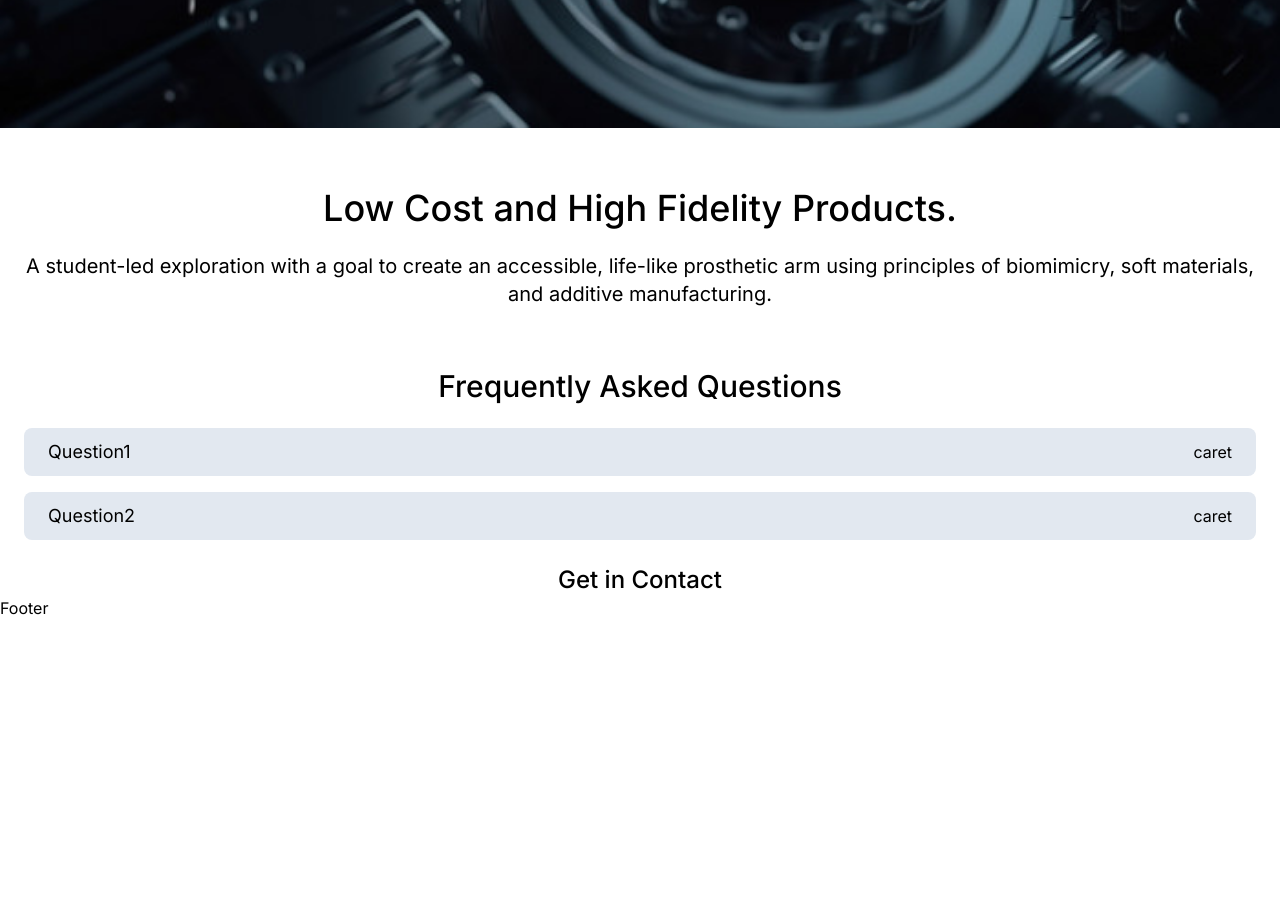
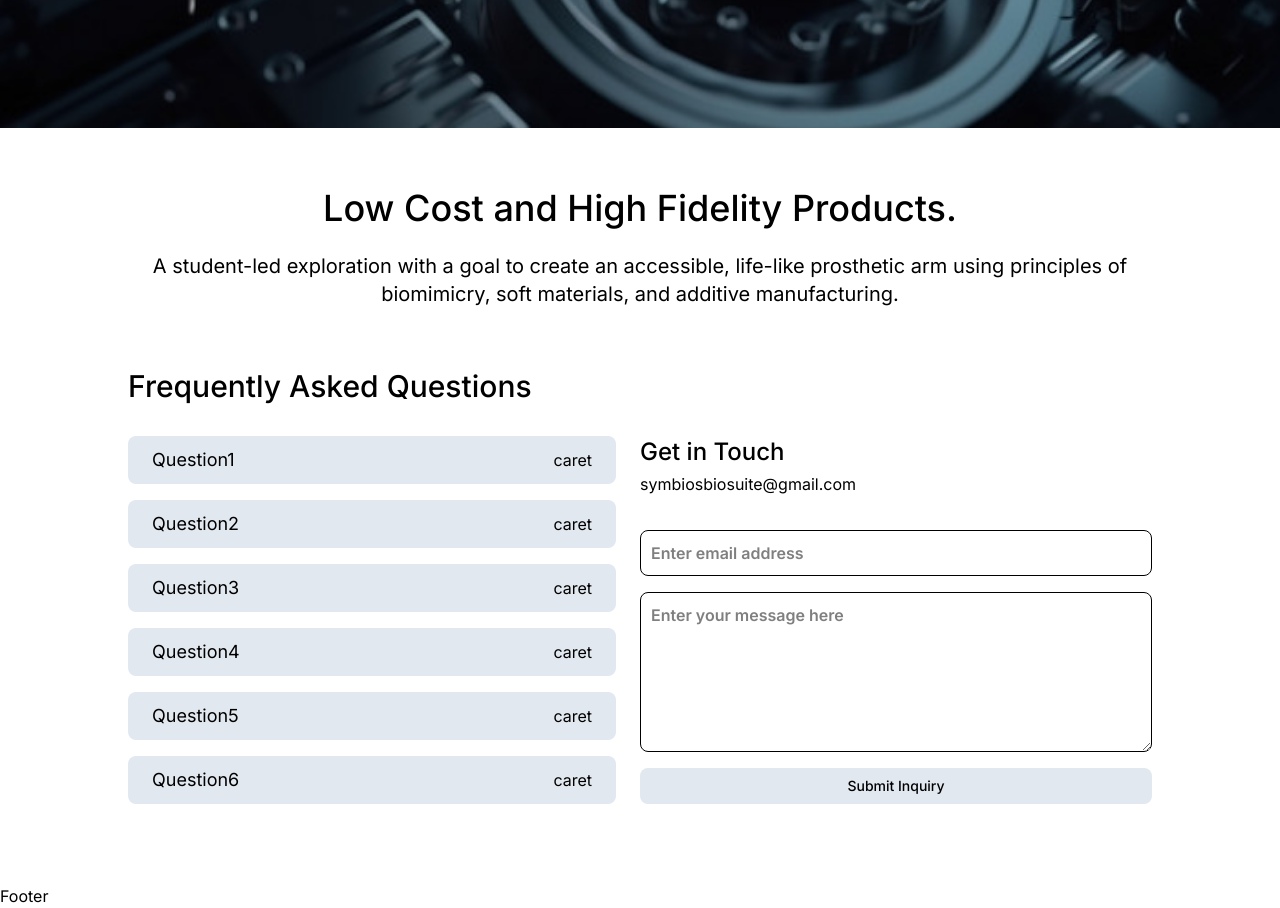
Before and after one commit to spencerhum04/symbios, a React (Vite) app: page / in a window 1280 px wide. Shown: the part 400-1308 px from the top of the page. Before the commit the page ends 1020 px from the top, so only its background shows below. Built offline with nearby package versions, Linux system fonts and the light colour scheme.

Commit message:
feat: form

```diff
--- /dev/null
+++ b/src/components/Form.tsx
@@ -0,0 +1,99 @@
+import { useNavigate } from "react-router-dom";
+import { useEffect, useState } from "react";
+
+export default function Form() {
+
+    useEffect(() => {
+        window.scrollTo(0, 0);
+    }, [location]);
+
+    const navigate = useNavigate();
+
+    const ACCESS = "54dd3b91-2f9a-4c9a-8a13-0922f1b19cd3";
+
+    const [formData, setFormData] = useState({
+        email: "",
+        message: ""
+    });
+
+    const [error, setError] = useState("");
+
+    const handleInputChange = (event: React.ChangeEvent<HTMLInputElement | HTMLTextAreaElement>) => {
+        const { name, value } = event.target;
+        setFormData({
+            ...formData,
+            [name]: value
+        });
+    };
+
+    const isFormValid = () => {
+        return formData.email && formData.message;
+    };
+
+    const onSubmit = async (event: any) => {
+        event.preventDefault();
+
+        if (!ACCESS) {
+            console.error("ACCESS key is undefined!");
+            return;
+        }
+
+        if (!isFormValid()) {
+            setError("All fields are required!");
+            return;
+        }
+
+        const form = new FormData(event.target);
+        form.append("access_key", ACCESS);
+
+        const object = Object.fromEntries(form);
+        const json = JSON.stringify(object);
+
+        try {
+            const res = await fetch("https://api.web3forms.com/submit", {
+                method: "POST",
+                headers: {
+                    "Content-Type": "application/json",
+                    Accept: "application/json"
+                },
+                body: json
+            }).then((res) => res.json());
+
+            if (res.success) {
+                console.log("Success", res);
+                navigate("/");
+            } else {
+                console.error("Submission failed", res);
+            }
+        } catch (error) {
+            console.error("Error during submission", error);
+        }
+    };
+
+    return (
+        <div className="w-full flex flex-col items-center justify-center">
+            <form onSubmit={onSubmit} className="w-full place-items-center sm:place-items-start">
+                <div className="flex flex-col gap-y-4 mt-2.5 w-full">
+                    <input type="email" name="email" value={formData.email} onChange={handleInputChange}
+                        className="font-semibold bg-transparent border border-navy rounded-lg p-2.5 focus:outline-none"
+                        placeholder="Enter email address"
+                    />
+                    <textarea name="message" value={formData.message} onChange={handleInputChange}
+                        className="font-semibold bg-transparent border border-navy h-40 rounded-lg p-2.5 focus:outline-none"
+                        placeholder="Enter your message here"
+                    ></textarea>
+                    {error && <div className="text-red-600 text-sm">{error}</div>}
+                    {isFormValid() ?
+                        (<button type="submit" className="text-sm rounded-lg p-2 focus:outline-none font-medium bg-slate-300 hover:bg-slate-400 cursor-pointer">
+                            Submit Inquiry
+                        </button>)
+                        :
+                        (<button type="submit" className="text-sm rounded-lg p-2 focus:outline-none font-medium bg-slate-200 cursor-not-allowed" disabled>
+                            Submit Inquiry
+                        </button>)
+                    }
+                </div>
+            </form>
+        </div>
+    );
+}
--- a/src/components/Navbar.tsx
+++ b/src/components/Navbar.tsx
@@ -35,7 +35,7 @@ export default function Navbar() {
                 </button>
                 <img src={logo} className="h-6" />
             </div>
-            <div ref={sideRef} className={`top-0 left-0 absolute z-10 bg-slate-100 py-2 w-80 h-full duration-500 ease-out transition-transform ${menu ? "translate-x-0" : "-translate-x-full"}`}>
+            <div ref={sideRef} className={`top-0 left-0 absolute z-10 bg-slate-100 w-80 h-full duration-500 ease-out transition-transform ${menu ? "translate-x-0" : "-translate-x-full"}`}>
                 <div className="h-16 place-content-center border-b border-slate-300 px-6">
                     <img src={logo} className="h-6" />
                 </div>
--- a/src/components/Prompt.tsx
+++ b/src/components/Prompt.tsx
@@ -18,7 +18,7 @@ export default function Prompt({ question, answer } : { question: String, answer
         <div>
             <div className={`flex flex-row items-center justify-between bg-slate-200 px-6 py-2.5 ${dropdown ? "rounded-t-lg" : "rounded-lg"}`}>
                 <div className="text-lg">{question}</div>
-                <div onClick={() => setDropdown(!dropdown)}>caret</div>
+                <div className="cursor-pointer" onClick={() => setDropdown(!dropdown)}>caret</div>
             </div>
             <div ref={answerRef} className="bg-slate-100 px-6 rounded-b-lg duration-500 ease-out transition-all overflow-hidden" style={{ height: `${height}px` }}>
                 <div className="text-lg py-2.5">{answer}</div>
--- a/src/routes/landing/landing.tsx
+++ b/src/routes/landing/landing.tsx
@@ -4,10 +4,10 @@ import Support from "./sections/support";
 
 export default function Landing() {
     return (
-        <>
+        <div className="pb-20">
             <Hero />
             <Overview />
             <Support />
-        </>
+        </div>
     )
 }
--- a/src/routes/landing/sections/overview.tsx
+++ b/src/routes/landing/sections/overview.tsx
@@ -1,6 +1,6 @@
 export default function Overview() {
     return (
-        <div className="py-15 px-6 text-center flex flex-col gap-6">
+        <div className="py-15 px-6 sm:px-32 text-center flex flex-col gap-6">
             <div className="text-4xl font-medium">Low Cost and High Fidelity Products.</div>
             <div className="text-xl">A student-led exploration with a goal to create an accessible, life-like prosthetic arm using principles of biomimicry, soft materials, and additive manufacturing.</div>
         </div>
--- a/src/routes/landing/sections/support.tsx
+++ b/src/routes/landing/sections/support.tsx
@@ -1,14 +1,28 @@
+import Form from "../../../components/Form";
 import Prompt from "../../../components/Prompt";
 
 export default function Support() {
     return (
-        <div className="flex flex-col px-6 gap-6">
-            <div className="text-3xl font-medium text-center">Frequently Asked Questions</div>
-            <div className="flex flex-col gap-4">
-                <Prompt question={"Question1"} answer={"Answer1"} />
-                <Prompt question={"Question2"} answer={"Answer2 Answer2 Answer2 Answer2 Answer2 Answer2 Answer2 Answer2"} />
+        <div className="flex flex-col px-6 sm:px-32 gap-8">
+            <div className="text-3xl font-medium text-center sm:text-left">Frequently Asked Questions</div>
+            <div className="flex flex-col sm:flex-row gap-6">
+                <div className="flex flex-col gap-4 sm:max-w-1/2">
+                    <Prompt question={"Question1"} answer={"Answer1"} />
+                    <Prompt question={"Question2"} answer={"Answer2 Answer2 Answer2 Answer2 Answer2 Answer2 Answer2 Answer2"} />
+                    <Prompt question={"Question3"} answer={"Answer3 Answer3 Answer3 Answer3 Answer3 Answer3 Answer3 Answer3 Answer3 Answer3 Answer3"} />
+                    <Prompt question={"Question4"} answer={"Answer4"} />
+                    <Prompt question={"Question5"} answer={"Answer5"} />
+                    <Prompt question={"Question6"} answer={"Answer6"} />
+                </div>
+                <div className="flex flex-col gap-6 sm:max-w-1/2 w-full">
+                    <div className="flex flex-col gap-1 text-center sm:text-left">
+                        <div className="text-2xl font-medium">Get in Touch</div>
+                        <div>symbiosbiosuite@gmail.com</div>
+                    </div>
+                    <Form />
+                </div>
             </div>
-            <div className="text-2xl font-medium text-center">Get in Contact</div>
+
         </div>
     )
 }
```
